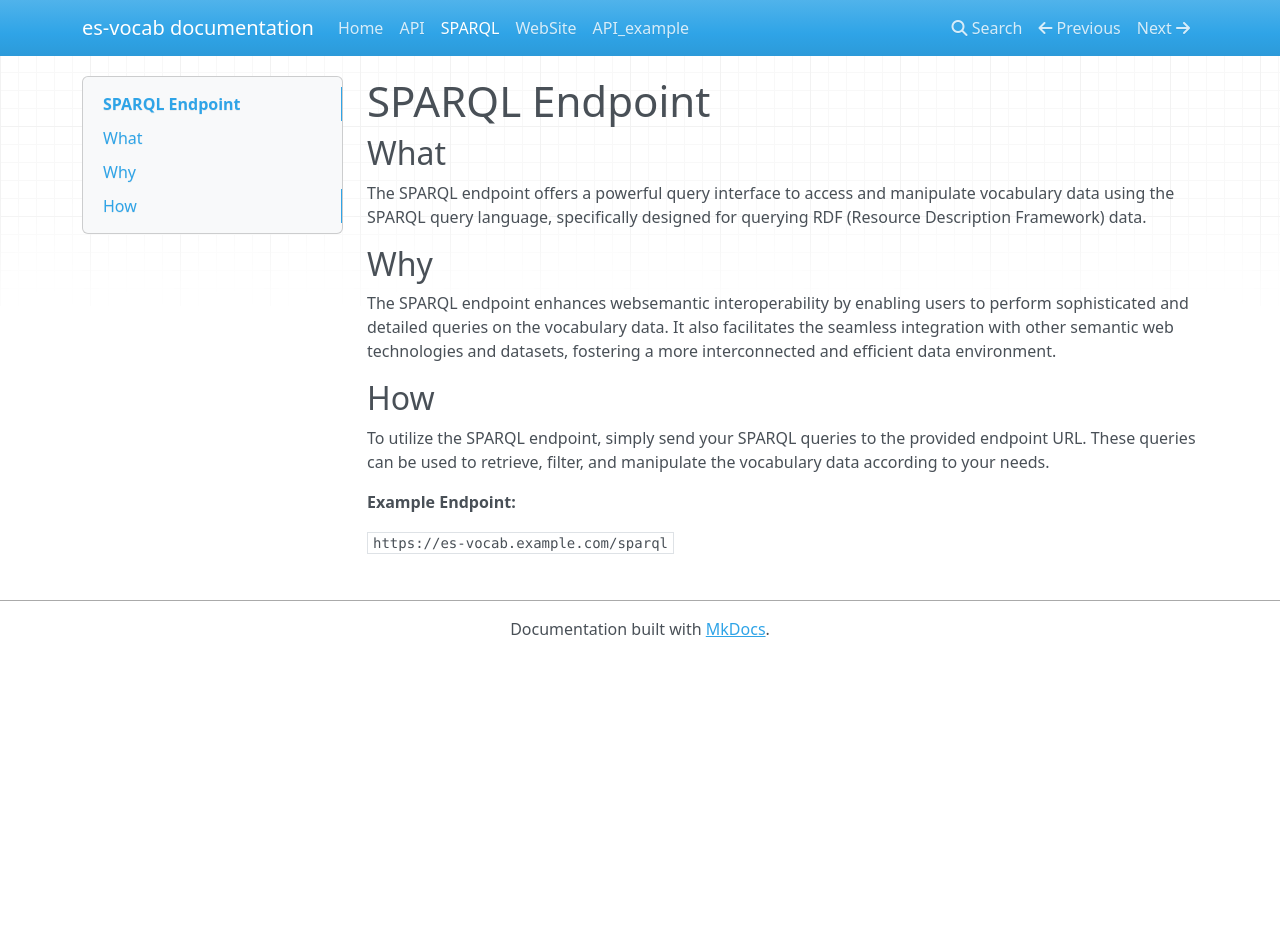
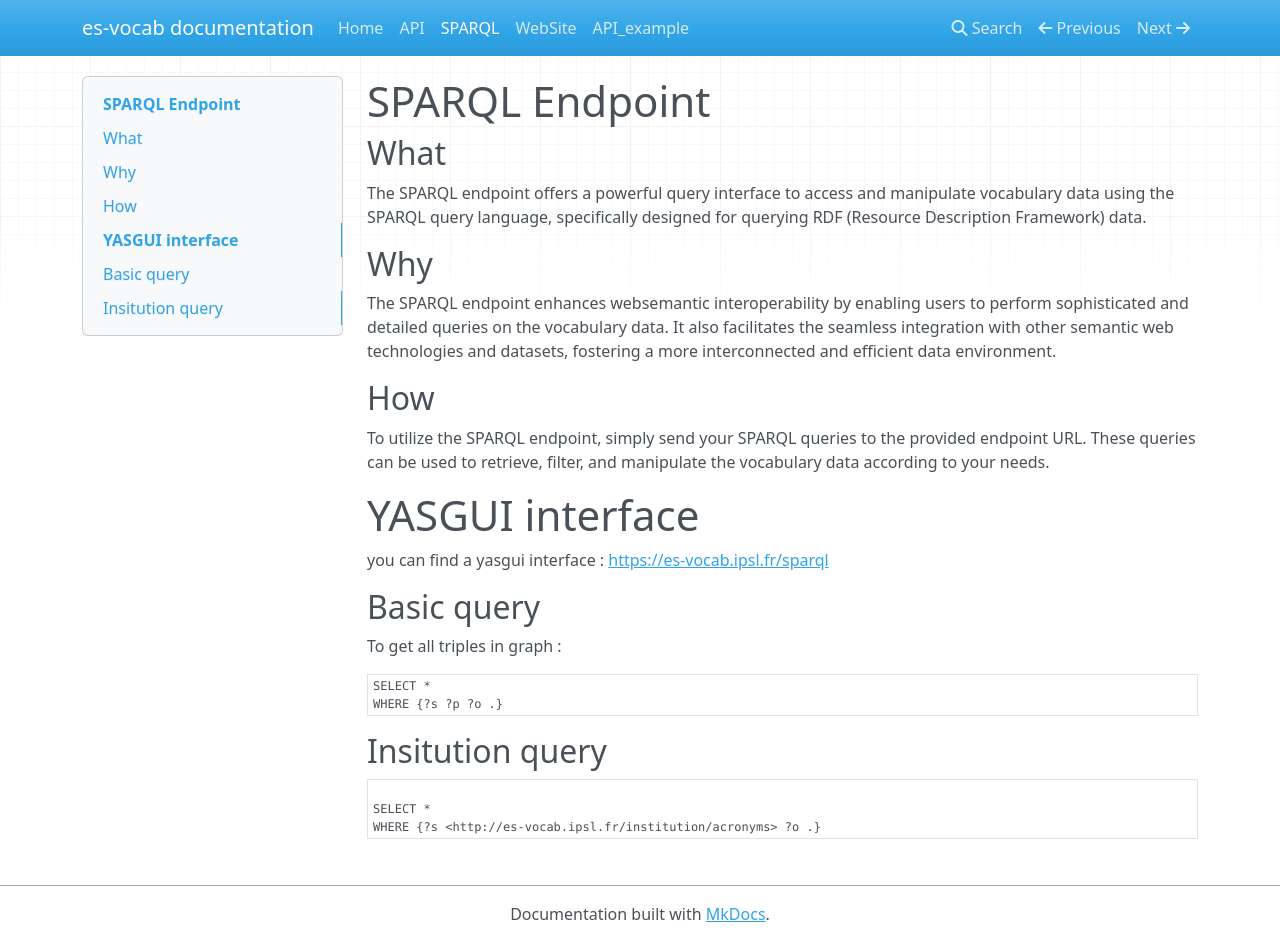
Before and after one commit to ESPRI-Mod/es-vocab, an MkDocs documentation site: the page built from documentation/docs/sparqlendpoint.md, in a window 1280 px wide and 942 px high. Built offline with MkDocs 1.6.1, drawn with Linux system fonts in a browser that asks for light colours; nearby versions of some CDN libraries.

Commit message:
update docs

````diff
--- a/documentation/docs/sparqlendpoint.md
+++ b/documentation/docs/sparqlendpoint.md
@@ -10,6 +10,23 @@ The SPARQL endpoint enhances websemantic interoperability by enabling users to p
 ## How
 To utilize the SPARQL endpoint, simply send your SPARQL queries to the provided endpoint URL. These queries can be used to retrieve, filter, and manipulate the vocabulary data according to your needs.
 
-**Example Endpoint:**
+# YASGUI interface
 
-`https://es-vocab.example.com/sparql`
+you can find a yasgui interface : [https://es-vocab.ipsl.fr/sparql](http://es-vocab.ipsl.fr/sparql)
+
+## Basic query
+
+To get all triples in graph :
+
+```http
+SELECT *
+WHERE {?s ?p ?o .}
+```
+
+## Insitution query
+
+```http
+
+SELECT *
+WHERE {?s <http://es-vocab.ipsl.fr/institution/acronyms> ?o .}
+```
````
Also changed, not shown: documentation/docs/restapi.md (+7 -2 lines), documentation/docs/restapi_py.md (deleted, +0 -3 lines), documentation/docs/website.md (+1 -0 lines).
